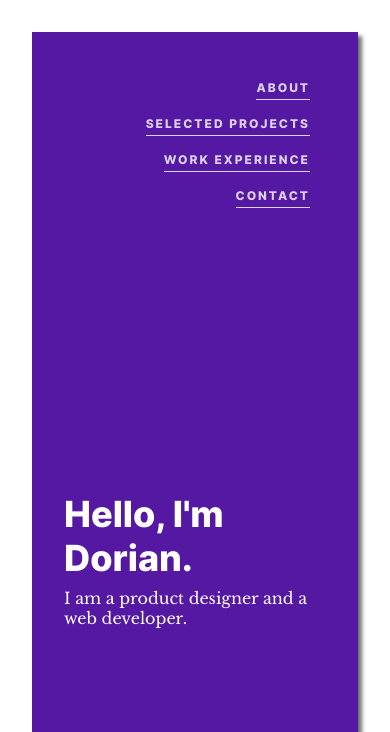
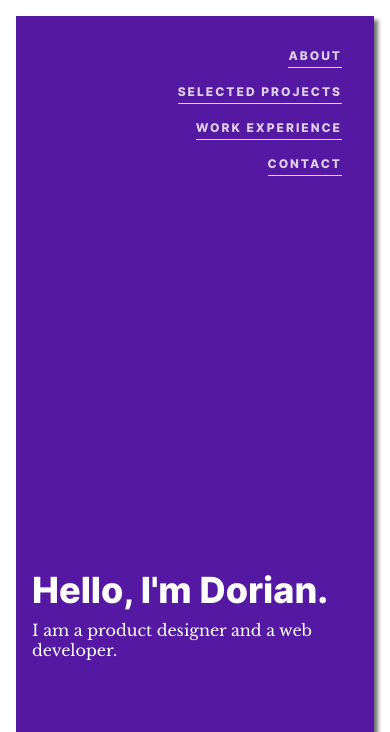
Before and after one commit to dorianwolf/personal-site, a Jekyll site: the page built from index.md, in a window 390 px wide. Shown: the top 732 px of the page. Built offline with Jekyll 4.4.1, drawn with Linux system fonts in a browser that asks for light colours; nearby versions of some CDN libraries; some web fonts are replaced; some of the changed text lies outside the part shown; grey boxes are pictures that could not be loaded.

Commit message:
more mobile styling

```diff
--- a/_includes/head.html
+++ b/_includes/head.html
@@ -2,6 +2,7 @@
   <meta charset="utf-8">
   <meta http-equiv="X-UA-Compatible" content="IE=edge">
   <meta name="viewport" content="width=device-width, initial-scale=1">
+  <link rel="Shortcut Icon" href="{{'/assets/images/favicon.ico'}}" type="image/x-icon" />
   <script defer src="https://use.fontawesome.com/releases/v5.3.1/js/all.js"></script>
   <link rel="stylesheet" href="{{ '/assets/main.css' | relative_url }}">
 </head>
--- a/_layouts/default.html
+++ b/_layouts/default.html
@@ -13,6 +13,6 @@
     {% include footer.html %}
 
   </body>
-  <script type="text/javascript" src="/assets/js/nav.js"></script>
+  <script type="text/javascript" src="{{'/assets/js/nav.js' | relative_url}}"></script>
 
 </html>
--- a/_layouts/home.html
+++ b/_layouts/home.html
@@ -17,7 +17,7 @@
 <section id="About" class="section section--content section--img-two-col">
   <main class="content content--main">
     <div class="content content--text">
-      <div class="content content--heading"><h2>About Me.</h2></div>
+      <div class="content content--heading"><h2>About Me</h2></div>
       <div class="content content--paragraphs">
         <div class="content content--paragraph">
           <p>I am a product designer and developer with a deep affinity for startups and small businesses that move quickly. I love working in teams; being able to help things run smoother, faster and anticipating changes is what I do best. With a strong background in web development, I am not afraid to code my projects through the finish line.</p>
@@ -38,7 +38,7 @@
 
 <section id="Projects" class="section section--title" style="background: #1C7BB0;">
   <main class="contents contents--main">
-    <h2 class="title">Selected Projects.</h2>
+    <h2 class="title">Selected Projects</h2>
   </main>
 </section>
 
@@ -88,7 +88,7 @@
 
 <section id="Experience" class="section section--title" style="background: #B01217;">
   <main class="contents contents--main">
-    <h2 class="title">Work Experience.</h2>
+    <h2 class="title">Work Experience</h2>
   </main>
 </section>
 
@@ -96,7 +96,7 @@
   <main class="content content--main">
     <div class="content content--text">
       <div class="content--heading">
-        <h2 class="title">Associate Product Designer/Developer</h2>
+        <h2 class="title">Associate Product Designer + Developer</h2>
         <h3 class="subtitle">Ample Organics</h3>
       </div>
       <div class="content content--paragraph">
@@ -105,7 +105,7 @@
     </div>
     <div class="content content--text">
       <div class="content--heading">
-        <h2 class="title">Web Designer/Developer</h2>
+        <h2 class="title">Web Designer + Developer</h2>
         <h3 class="subtitle">Toronto Web Developers</h3>
       </div>
       <div class="content content--paragraph">
@@ -153,7 +153,7 @@
 
 <section id="Contact" class="section section--title" style="background: #AD12B0;">
   <main class="contents contents--main">
-    <h2 class="title">Contat Me.</h2>
+    <h2 class="title">Contat Me</h2>
   </main>
 </section>
 
--- a/_sass/custom/custom.scss
+++ b/_sass/custom/custom.scss
@@ -4,6 +4,7 @@
 
 * {
   z-index: 10;
+  word-break: break-word;
 }
 
 html {
@@ -36,6 +37,10 @@ h3 {
   flex-direction: column;
   min-height: 80vh;
   padding: 2rem;
+
+  @include for-tablet-portrait-down {
+    padding: 1rem;
+  }
 }
 
 //
@@ -46,6 +51,10 @@ h3 {
   margin: 2rem;
   color: white;
   box-shadow: 0.25rem 0.25rem 0.25rem $grey;
+
+  @include for-tablet-portrait-down {
+    margin: 1rem;
+  }
 
   .title {
     font: 800 4rem $family-primary;
@@ -114,7 +123,7 @@ h3 {
     flex-grow: 1;
 
     @include for-tablet-portrait-down {
-      margin: 0 0 5rem;
+      margin: 0 0 3rem;
       justify-content: flex-end;
     }
   }
@@ -138,6 +147,7 @@ h3 {
 
   @include for-tablet-landscape-down {
     align-items: center;
+    padding: 4rem 2rem;
   }
 
   .content {
@@ -172,6 +182,10 @@ h3 {
     img {
       object-fit: contain;
     }
+
+    @include for-tablet-landscape-down {
+      max-height: 50vh;
+    }
   }
 
   .watermark {
@@ -189,6 +203,7 @@ h3 {
     h4 {
       color: white;
       font: 800 8rem $family-primary;
+      word-break: initial;
 
       @include for-desktop-down {
         font-size: 6rem;
@@ -200,11 +215,16 @@ h3 {
     display: flex;
     justify-content: center;
     margin: 0 4rem;
+    max-width: 100%;
 
     @include for-tablet-landscape-down {
       flex-direction: column;
       max-width: 500px;
       margin: 0 1rem;
+    }
+
+    @include for-tablet-portrait-down {
+      max-width: 100%;
     }
 
     >.content {
@@ -418,6 +438,10 @@ h3 {
   transition: color 0.4s;
   box-shadow: 0.25rem 0.25rem 0.25rem $grey;
 
+  @include for-tablet-portrait-down {
+    margin: 1rem;
+  }
+
   .contents--footer {
     margin: 1rem 3rem;
     order: 2;
--- a/_sass/custom/setup.scss
+++ b/_sass/custom/setup.scss
@@ -1,5 +1,50 @@
+/**
+ * 1. Change the font styles in all browsers.
+ * 2. Remove the margin in Firefox and Safari.
+ */
+
+button,
+input,
+optgroup,
+select,
+textarea {
+  font-family: inherit; /* 1 */
+  font-size: 100%; /* 1 */
+  line-height: 1.15; /* 1 */
+  margin: 0; /* 2 */
+}
+
+/**
+ * Show the overflow in IE.
+ * 1. Show the overflow in Edge.
+ */
+
+button,
+input { /* 1 */
+  overflow: visible;
+}
+
+/**
+ * Remove the inheritance of text transform in Edge, Firefox, and IE.
+ * 1. Remove the inheritance of text transform in Firefox.
+ */
+
+button,
+select { /* 1 */
+  text-transform: none;
+}
+
+/**
+ * Correct the inability to style clickable types in iOS and Safari.
+ */
+
+button,
+[type="button"],
+[type="reset"],
+[type="submit"] {
+  -webkit-appearance: button;
+}
 @import url('https://fonts.googleapis.com/css?family=Libre+Baskerville&display=swap');
-@import url("/assets/Inter/inter.css");
 
 @mixin for-tablet-portrait-down {
   @media (max-width: 600px) { @content; }
--- a/assets/main.scss
+++ b/assets/main.scss
@@ -3,6 +3,7 @@
 
 // Import all styles
 
+@import "../assets/Inter/inter.css";
 @import "custom/setup";
 @import "bulma-0.7.5/sass/utilities/_all.sass";
 @import "bulma-0.7.5/sass/base/_all.sass";
```
Also changed, not shown: assets/images/favicon.ico (added), assets/images/logo-rev.svg (added), assets/images/logo.svg (added).
